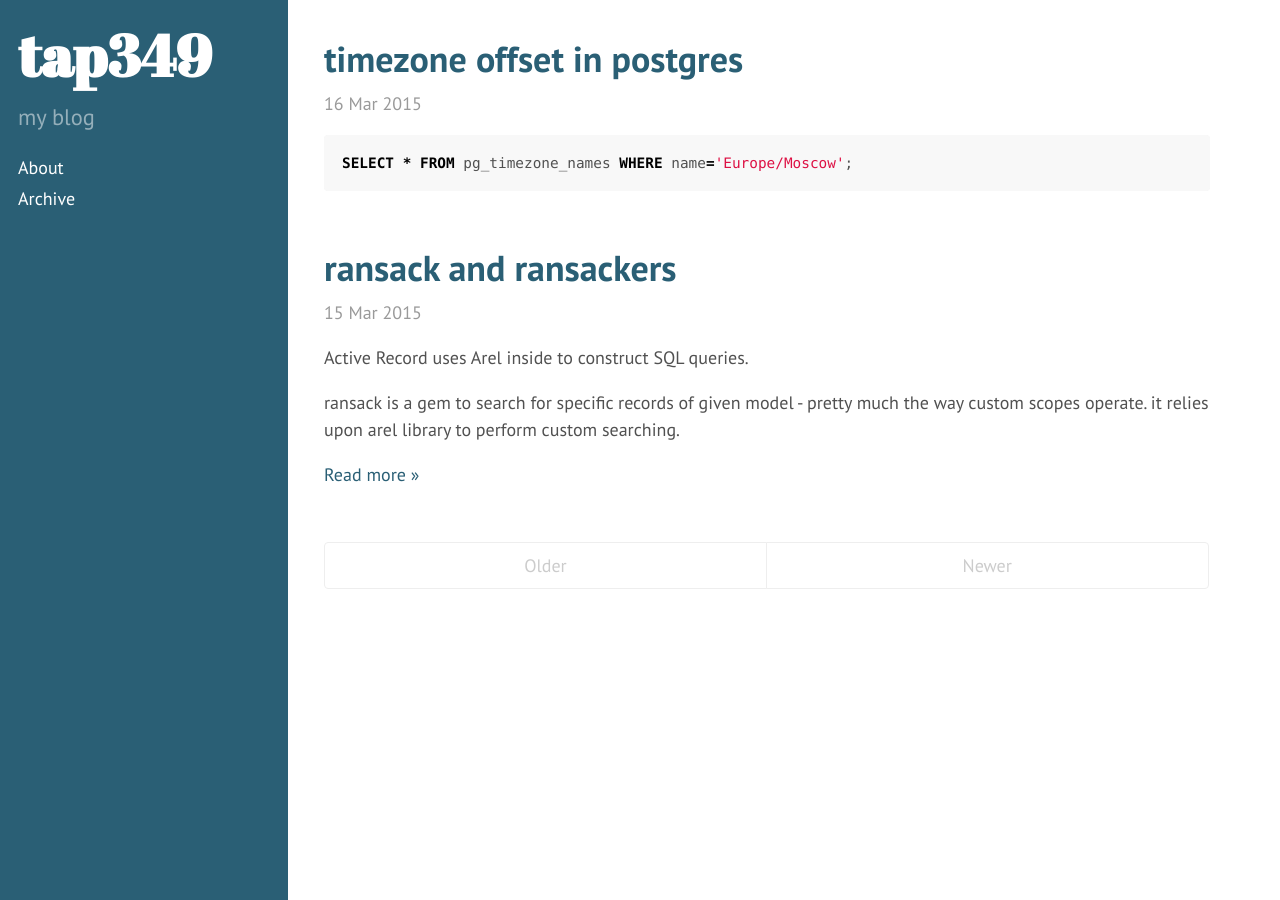
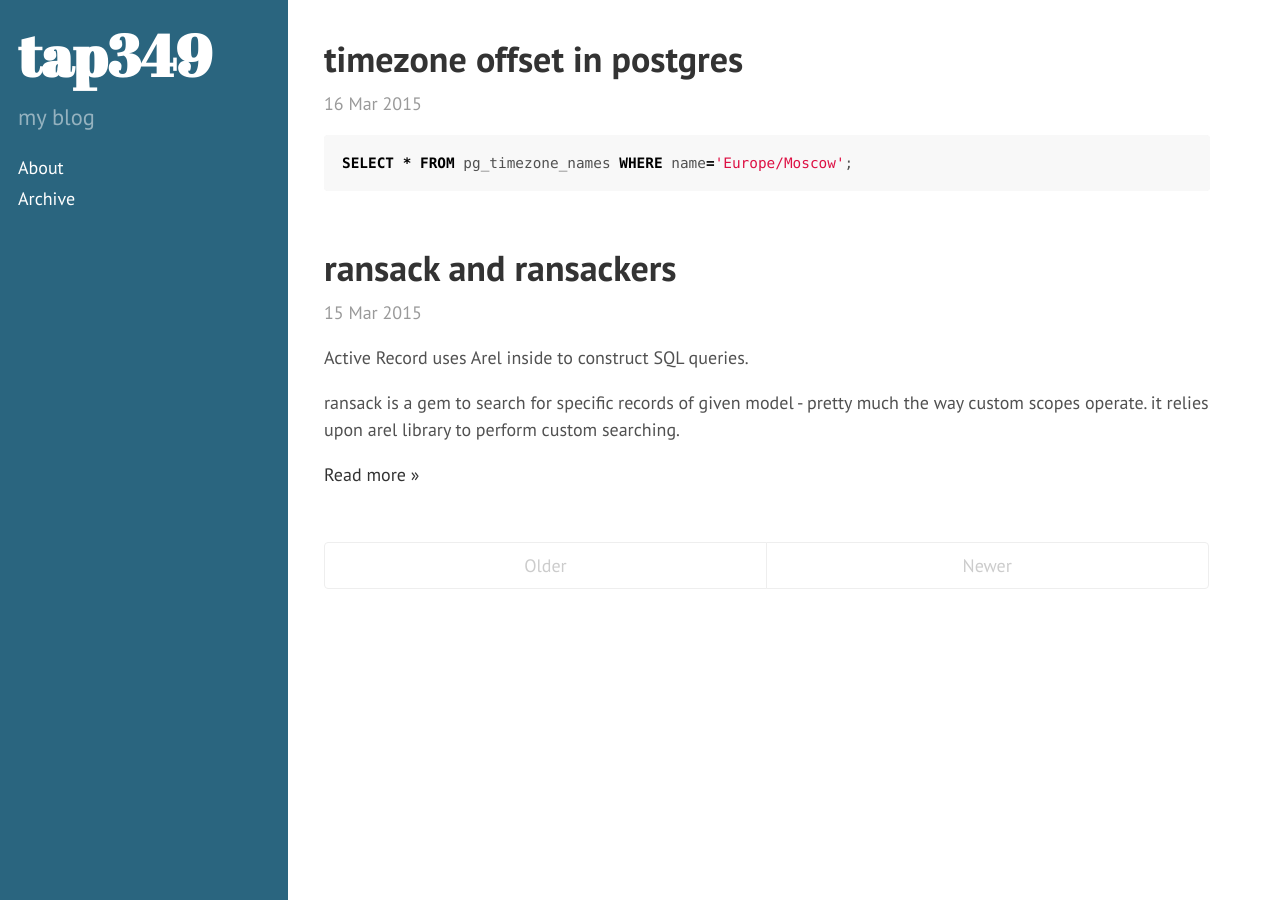
Before and after one commit to tap349/tap349.github.io, a Jekyll site: the page built from index.html, in a window 1280 px wide. Built offline with Jekyll 4.4.1, drawn with Linux system fonts in a browser that asks for light colours; Markdown is read by kramdown in place of the engine named in the settings; the list of posts is cut into pages by our own code.

Commit message:
change sidebar color

```diff
--- a/public/css/hyde.css
+++ b/public/css/hyde.css
@@ -220,11 +220,11 @@
 
 /* Blue */
 .theme-base-0d .sidebar {
-  background-color: #2a5f75;
+  background-color: #2a657f;
 }
 .theme-base-0d .content a,
 .theme-base-0d .related-posts li a:hover {
-  color: #2a5f75;
+  color: #333333;
 }
 
 /* Magenta */
```
